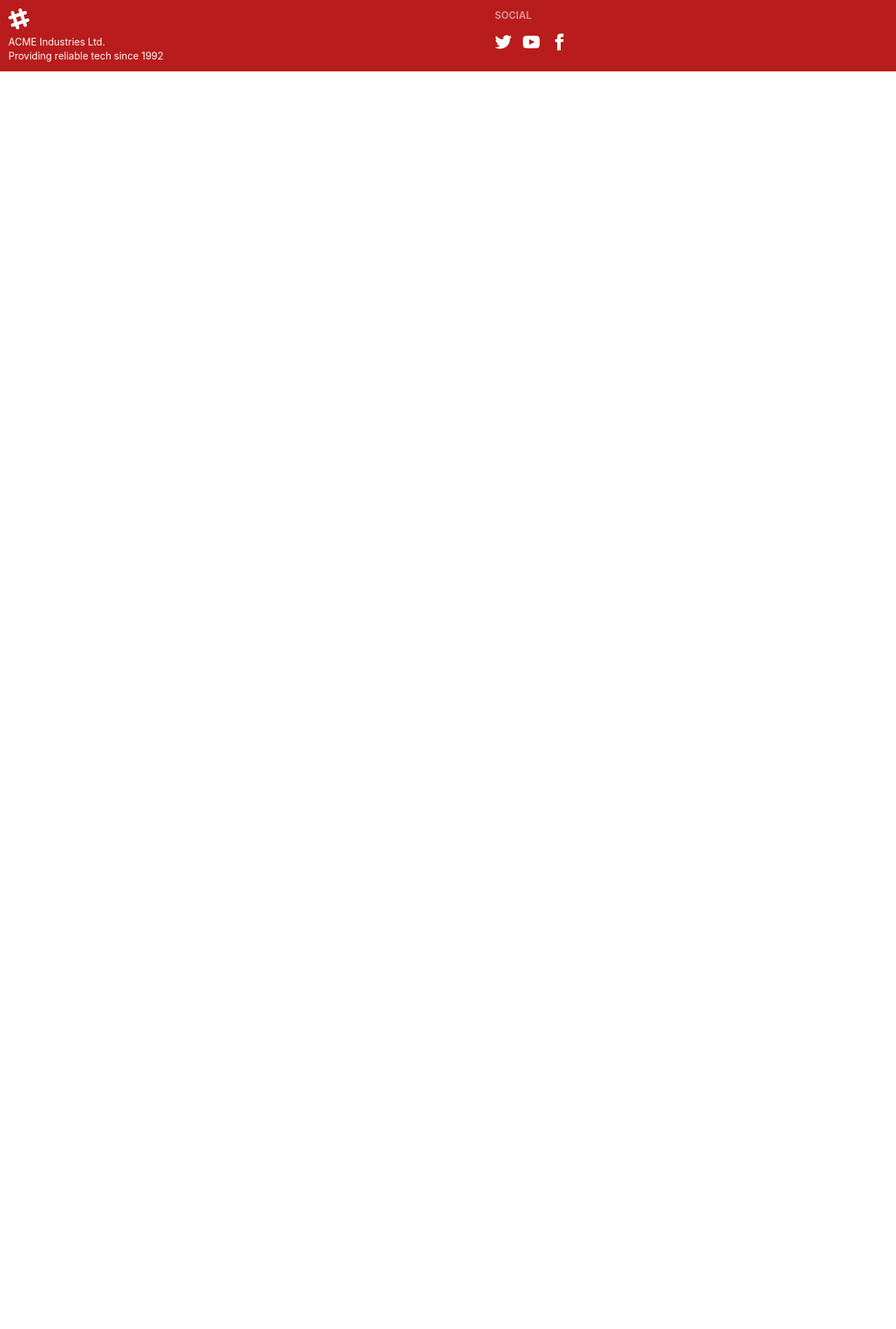
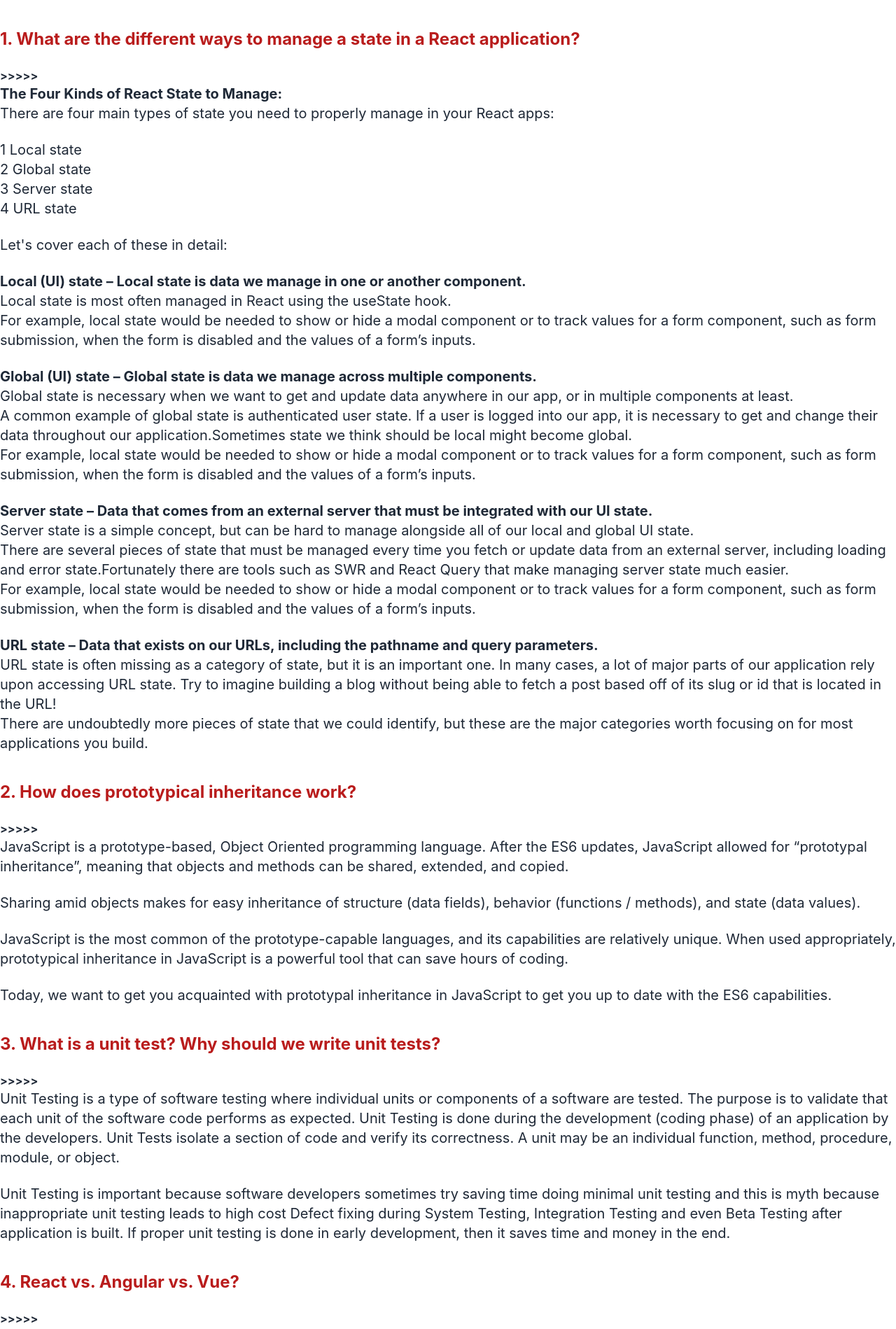
Before and after one commit to Atik2788/Crazy-Bikers-Buy-Sell-Website-, a React (Create React App) app: page /blog in a window 1280 px wide. Shown: the part 88-1987 px from the top of the page at 70% size. Before the commit the page ends 800 px from the top, so only its background shows below. Built offline with nearby package versions, Linux system fonts and the light colour scheme; no server answers.

Commit message:
after solving firebase pblm and signup error

```diff
--- a/src/DashboardLayout/BuyeSec/MyOrders.js
+++ b/src/DashboardLayout/BuyeSec/MyOrders.js
@@ -38,7 +38,7 @@ const MyOrders = () => {
 
                         {
                             bookings?.map((booking, i) =>
-                                    <tr>
+                                    <tr key={booking._id}>
                                     <th>{i+1}</th>
                                         <td>
                                             <div className="flex items-center space-x-3">
--- a/src/Pages/Seared/Blog.js
+++ b/src/Pages/Seared/Blog.js
@@ -2,8 +2,79 @@ import React from 'react';
 
 const Blog = () => {
     return (
-        <div>
-            blog
+        <div className='my-16 grid lg:grid-cols-1 gap-10'>
+
+            <div >
+                <h2 className='text-2xl font-bold text-red-700'>1. What are the different ways to manage a state in a React application?</h2>
+                <h2 className=''> <br /> <span className='font-bold'>&gt;&gt;&gt;&gt;&gt;</span> <br />
+                    <span className='font-bold text-xl'>The Four Kinds of React State to Manage:</span><br />
+                    <span className='text-xl'>There are four main types of state you need to properly manage in your React apps:</span><br /> <br />
+                    <span className='text-xl'>1 Local state</span><br />
+                    <span className='text-xl'>2 Global state </span><br />
+                    <span className='text-xl'>3 Server state</span><br />
+                    <span className='text-xl'>4 URL state</span><br /><br />
+                    <span className='text-xl'>Let's cover each of these in detail:</span><br /> <br />
+
+                    <span className='text-xl  font-bold'>Local (UI) state – Local state is data we manage in one or another component.</span><br />
+                    <span className='text-xl'>Local state is most often managed in React using the useState hook.</span><br />
+                    <span className='text-xl'>For example, local state would be needed to show or hide a modal component or to track values for a form component, such as form submission, when the form is disabled and the values of a form’s inputs.</span><br /> <br />
+
+                    <span className='text-xl  font-bold'>Global (UI) state – Global state is data we manage across multiple components.</span><br />
+                    <span className='text-xl'>Global state is necessary when we want to get and update data anywhere in our app, or in multiple components at least.</span><br />
+                    <span className='text-xl'>A common example of global state is authenticated user state. If a user is logged into our app, it is necessary to get and change their data throughout our application.Sometimes state we think should be local might become global.</span><br />
+                    <span className='text-xl'>For example, local state would be needed to show or hide a modal component or to track values for a form component, such as form submission, when the form is disabled and the values of a form’s inputs.</span><br /> <br />
+
+                    <span className='text-xl  font-bold'>Server state – Data that comes from an external server that must be integrated with our UI state.</span><br />
+                    <span className='text-xl'>Server state is a simple concept, but can be hard to manage alongside all of our local and global UI state.</span><br />
+                    <span className='text-xl'>There are several pieces of state that must be managed every time you fetch or update data from an external server, including loading and error state.Fortunately there are tools such as SWR and React Query that make managing server state much easier.</span><br />
+                    <span className='text-xl'>For example, local state would be needed to show or hide a modal component or to track values for a form component, such as form submission, when the form is disabled and the values of a form’s inputs.</span><br /> <br />
+
+                    <span className='text-xl  font-bold'>URL state – Data that exists on our URLs, including the pathname and query parameters.</span><br />
+                    <span className='text-xl'>URL state is often missing as a category of state, but it is an important one.
+                        In many cases, a lot of major parts of our application rely upon accessing URL state. Try to imagine building a blog without being able to fetch a post based off of its slug or id that is located in the URL!</span><br />
+                    <span className='text-xl'>There are undoubtedly more pieces of state that we could identify, but these are the major categories worth focusing on for most applications you build.</span><br />
+
+
+                </h2>
+            </div>
+
+
+
+            <div >
+                <h2 className='text-2xl font-bold text-red-700'>2. How does prototypical inheritance work?</h2>
+                <h2 className=''> <br /> <span className='font-bold'>&gt;&gt;&gt;&gt;&gt;</span> <br />
+                    <span className='text-xl'>JavaScript is a prototype-based, Object Oriented programming language. After the ES6 updates, JavaScript allowed for “prototypal inheritance”, meaning that objects and methods can be shared, extended, and copied.</span><br /> <br />
+                    <span className='text-xl'>Sharing amid objects makes for easy inheritance of structure (data fields), behavior (functions / methods), and state (data values).</span><br /> <br />
+
+                    <span className='text-xl'>JavaScript is the most common of the prototype-capable languages, and its capabilities are relatively unique. When used appropriately, prototypical inheritance in JavaScript is a powerful tool that can save hours of coding.</span><br /> <br />
+
+                    <span className='text-xl'>Today, we want to get you acquainted with prototypal inheritance in JavaScript to get you up to date with the ES6 capabilities.</span>
+                </h2>
+            </div>
+
+
+            <div >
+                <h2 className='text-2xl font-bold text-red-700'>3. What is a unit test? Why should we write unit tests?</h2>
+                <h2 className=''> <br /> <span className='font-bold'>&gt;&gt;&gt;&gt;&gt;</span> <br />
+                    <span className='text-xl'>Unit Testing is a type of software testing where individual units or components of a software are tested. The purpose is to validate that each unit of the software code performs as expected. Unit Testing is done during the development (coding phase) of an application by the developers. Unit Tests isolate a section of code and verify its correctness. A unit may be an individual function, method, procedure, module, or object.</span><br /> <br />
+
+                    <span className='text-xl'>Unit Testing is important because software developers sometimes try saving time doing minimal unit testing and this is myth because inappropriate unit testing leads to high cost Defect fixing during System Testing, Integration Testing and even Beta Testing after application is built. If proper unit testing is done in early development, then it saves time and money in the end.
+                    </span>
+                </h2>
+            </div>
+
+
+            <div >
+                <h2 className='text-2xl font-bold text-red-700'>4. React vs. Angular vs. Vue?</h2>
+                <h2 className=''> <br /> <span className='font-bold'>&gt;&gt;&gt;&gt;&gt;</span> <br />
+                    <span className='text-xl'>The choice between React vs Vue is often debated and it’s not an easy one. Vue has a vibrant and ever-growing community and has taken over popularity vs. React in many respects. React developers are still churning out lots of new components and extras, so there’s no sign that React is on the decline either. <br />
+                        Vue is generally more suited to smaller, less complex apps and is easier to learn from scratch compared to React. Vue can be easier to integrate into new or existing projects and many feel its use of HTML templates along with JSX is an advantage. <br />
+                        Overall, Vue might be the best choice if you’re a newer developer and not as familiar with advanced JavaScript concepts, while React is quite well suited for experienced programmers and developers who have worked with object-oriented JavaScript, functional JavaScript, and similar concepts.
+                    </span>
+                </h2>
+            </div>
+
+
         </div>
     );
 };
--- a/src/Routes/Routes.js
+++ b/src/Routes/Routes.js
@@ -2,6 +2,7 @@ import { createBrowserRouter } from "react-router-dom";
 import MyOrders from "../DashboardLayout/BuyeSec/MyOrders";
 import DashboardLayout from "../DashboardLayout/DashboardLayout";
 import AddProducts from "../DashboardLayout/SellerSec/AddProducts";
+import NotFound from "../NotFound/NotFound";
 import BikesCategory from "../Pages/Home/BikesCategory/BikesCategory";
 import Home from "../Pages/Home/Home";
 import Main from "../Pages/Main/Main";
@@ -55,5 +56,9 @@ export const router = createBrowserRouter([
                 element: <AddProducts></AddProducts>
             }
         ]
+    },
+    {
+        path:'*',
+        element: <NotFound></NotFound>
     }
 ])
--- a/src/context/AuthProvider.js
+++ b/src/context/AuthProvider.js
@@ -1,5 +1,5 @@
 import { createContext, useEffect, useState } from "react";
-import { createUserWithEmailAndPassword, getAuth, GoogleAuthProvider, onAuthStateChanged, signInWithEmailAndPassword, signInWithPopup, signOut } from "firebase/auth";
+import { createUserWithEmailAndPassword, getAuth, GoogleAuthProvider, onAuthStateChanged, signInWithEmailAndPassword, signInWithPopup, signOut, updateProfile } from "firebase/auth";
 import app from "../firebase/firebase.config";
 
 
@@ -8,56 +8,63 @@ const auth = getAuth(app)
 const provider = new GoogleAuthProvider()
 
 
-const AuthProvider = ({children}) => {
+const AuthProvider = ({ children }) => {
     const [user, setUser] = useState(null)
     const [loading, setLoading] = useState(true)
 
     // sign up or create user
-    const createUser = (email, password) =>{
+    const createUser = (email, password) => {
         setLoading(true)
         return createUserWithEmailAndPassword(auth, email, password)
     }
 
-    // Update user
-    const updateUser = (userInfo) =>{
-        return updateUser(user, userInfo)
-    }
-
 
     // user login
-    const login = (email, password) =>{
+    const login = (email, password) => {
         setLoading(true)
-       return signInWithEmailAndPassword(auth, email, password)
+        return signInWithEmailAndPassword(auth, email, password)
     }
 
 
     // google login
-    const googleLogIn = () =>{
-        return signInWithPopup (auth, provider)
+    const googleLogIn = () => {
+        return signInWithPopup(auth, provider)
     }
 
 
     // Logout
-    const logOut = () =>{
+    const logOut = () => {
         setLoading(true)
         return signOut(auth)
     }
 
 
+    // Update user
+    const updateUser = (userInfo) =>{
+        setLoading(true)
+        return updateProfile(auth.currentUser, userInfo)
+    }
 
-    useEffect(()=>{
-       const unsubscribe = onAuthStateChanged(auth, currentUser =>{
+
+    // const updateUser = (userInfo) =>{
+    //     setLoading(true)
+    //     return updateProfile(auth.currentUser, userInfo)
+    // }
+
+
+    useEffect(() => {
+        const unsubscribe = onAuthStateChanged(auth, currentUser => {
             // console.log('user observing');
             setUser(currentUser)
             setLoading(false)
         })
 
         return () => unsubscribe()
-    },[])
+    }, [])
 
 
-    const authInfo = {createUser, login, googleLogIn, user, logOut, updateUser, loading}
-    return(
+    const authInfo = { createUser, login, googleLogIn, user, logOut, updateUser, loading }
+    return (
         <AuthContext.Provider value={authInfo}>
             {children}
         </AuthContext.Provider>
```
Also changed, not shown: src/NotFound/NotFound.js (added, +29 -0 lines), src/Pages/Seared/Signup.js (+31 -6 lines), src/firebase/firebase.config.js (+6 -8 lines), public/bikesCategory.json (line endings or trailing spaces).
